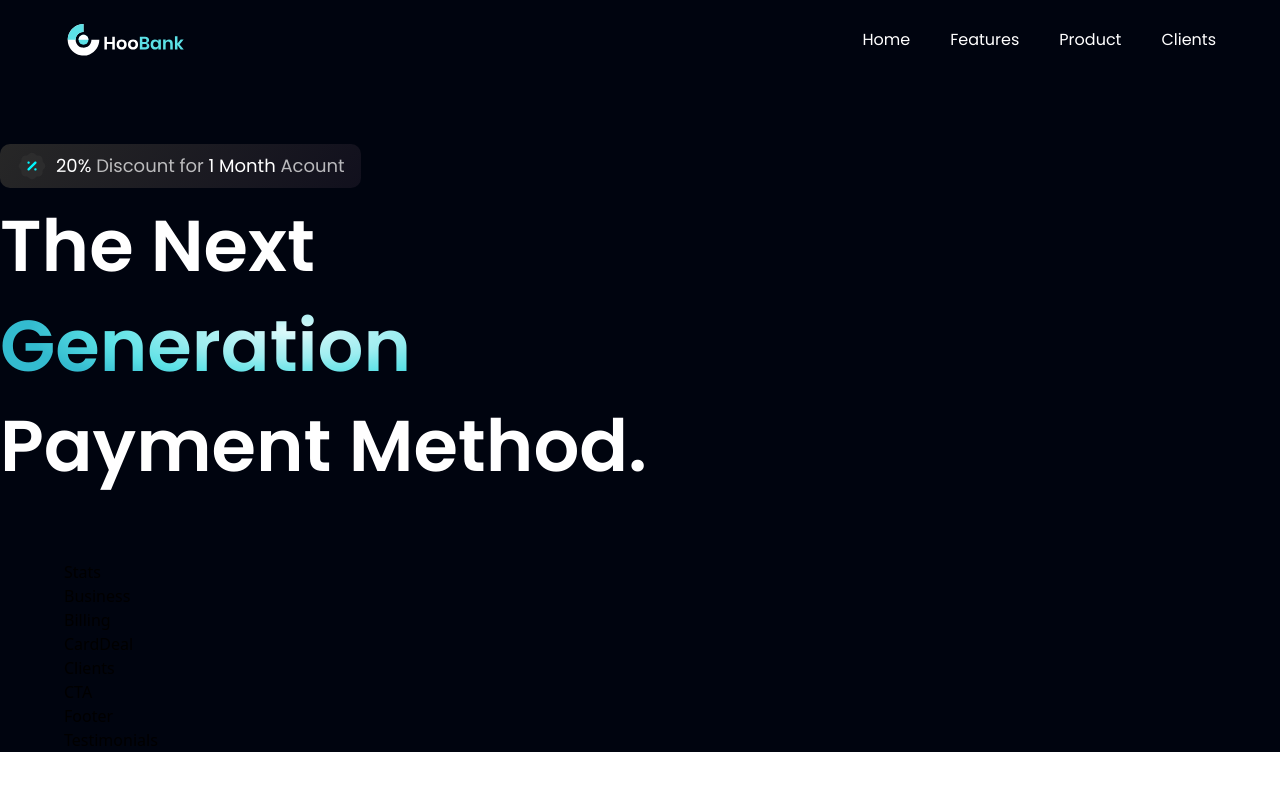
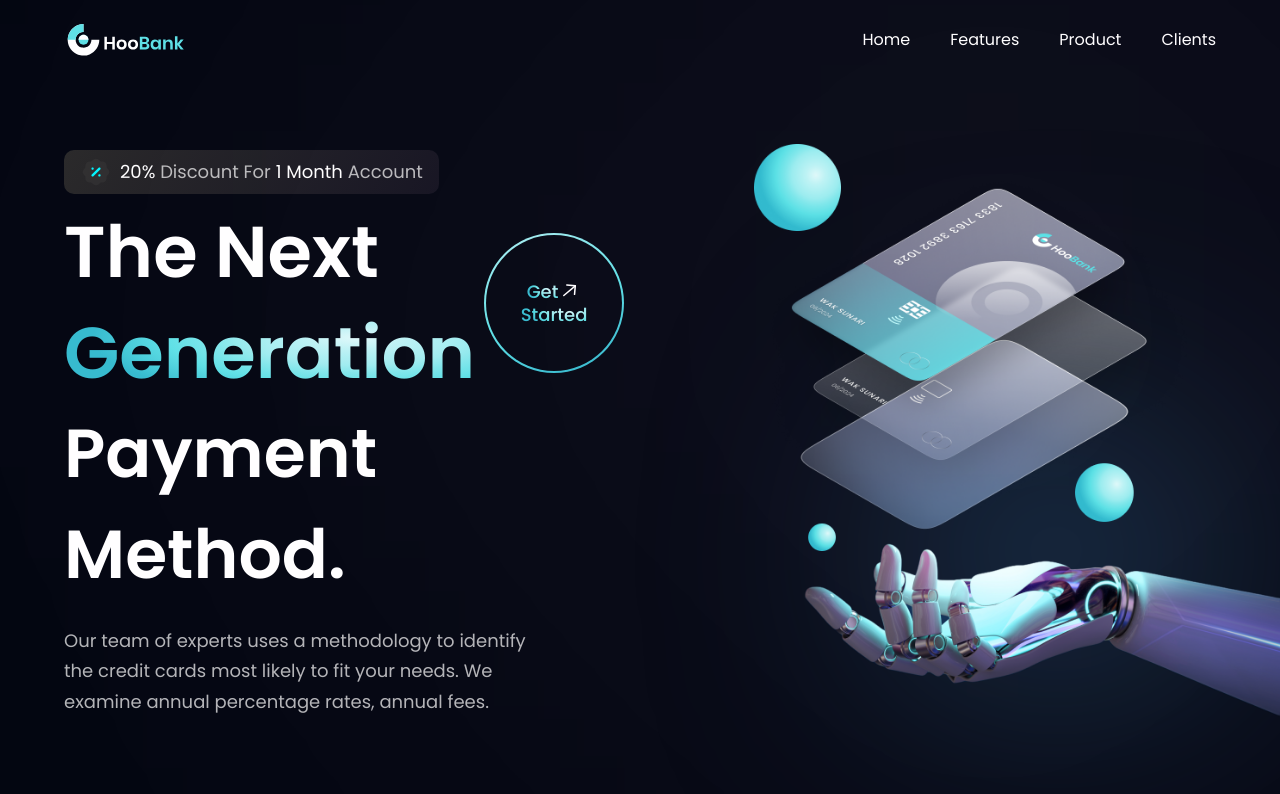
Before and after one commit to Icika-max/bank_modern_app, a React (Vite) app: page / in a window 1280 px wide. Shown: the top 794 px of the page. Built offline with nearby package versions, Linux system fonts and the light colour scheme.

Commit message:
completed the hero section

```diff
--- a/src/App.jsx
+++ b/src/App.jsx
@@ -1,6 +1,6 @@
 import React from 'react'
 import styles from './style'
-import { Navbar,Billing,CardDeal,Business,Clients,CTA,Stats,Footer,Testimonials,Hero} from './components'
+import { Navbar,Billing,CardDeal,Business,Clients,CTA,Stats,Footer,Testimonials,Hero } from './components'
 
 const App = () => {
   return (
@@ -25,6 +25,7 @@
         <CTA/>
         <Footer/>
         <Testimonials/>
+
       </div>
     </div>
 
--- a/src/components/GetStarted.jsx
+++ b/src/components/GetStarted.jsx
@@ -0,0 +1,21 @@
+import styles from "../style";
+import { arrowUp } from "../assets";
+
+const GetStarted = () => (
+  <div className={`${styles.flexCenter} w-[140px] h-[140px] rounded-full bg-blue-gradient p-[2px] cursor-pointer`}>
+    <div className={`${styles.flexCenter} flex-col bg-primary w-[100%] h-[100%] rounded-full`}>
+      <div className={`${styles.flexStart} flex-row`}>
+        <p className="font-poppins font-medium text-[18px] leading-[23.4px]">
+          <span className="text-gradient">Get</span>
+        </p>
+        <img src={arrowUp} alt="arrow-up" className="w-[23px] h-[23px] object-contain" />
+      </div>
+
+      <p className="font-poppins font-medium text-[18px] leading-[23.4px]">
+        <span className="text-gradient">Started</span>
+      </p>
+    </div>
+  </div>
+);
+
+export default GetStarted;
--- a/src/components/Hero.jsx
+++ b/src/components/Hero.jsx
@@ -1,35 +1,54 @@
-import React from 'react'
-import styles from '../style'
-import { discount, robot } from '../assets'
+import styles from "../style";
+import { discount, robot } from "../assets";
+import GetStarted from "./GetStarted";
 
 const Hero = () => {
   return (
-    <section id='home' className={`flex md:flex-row flex-col ${styles.paddingY}`}>
-      <div className={`flex-1 ${styles.flexStart} flex-col x1:px-6`}>
-        <div className='flex flex-row items-center py-[6px] px-4 bg-discount-gradient rounded-[10px] mb-2'>
-          <img src={discount} alt="discount" className='w-[32px] h-[32px]' />
+    <section id="home" className={`flex md:flex-row flex-col ${styles.paddingY}`}>
+      <div className={`flex-1 ${styles.flexStart} flex-col xl:px-0 sm:px-16 px-6`}>
+        <div className="flex flex-row items-center py-[6px] px-4 bg-discount-gradient rounded-[10px] mb-2">
+          <img src={discount} alt="discount" className="w-[32px] h-[32px]" />
           <p className={`${styles.paragraph} ml-2`}>
-            <span className='text-white'>20%</span> Discount for {''}
-            <span className='text-white'>1 Month </span> Acount
-
+            <span className="text-white">20%</span> Discount For{" "}
+            <span className="text-white">1 Month</span> Account
           </p>
-
-        </div>
-        <div className='flex flex-row justify-between items-center w-full'>
-          <h1 className='flex-1 font-poppins font-semibold ss:text-[72px] text-[52px] text-white ss:leading-[100px] leading-[75px]'>
-            The Next <br className='sm:block hidden'/>{""}
-            <span
-            className='text-gradient'>Generation</span> <br className='sm:block hidden'/>
-            {" "}
-            Payment Method.
-          </h1>
-
         </div>
 
+        <div className="flex flex-row justify-between items-center w-full">
+          <h1 className="flex-1 font-poppins font-semibold ss:text-[72px] text-[52px] text-white ss:leading-[100.8px] leading-[75px]">
+            The Next <br className="sm:block hidden" />{" "}
+            <span className="text-gradient">Generation</span>{" "}
+          </h1>
+          <div className="ss:flex hidden md:mr-4 mr-0">
+            <GetStarted />
+          </div>
+        </div>
+
+        <h1 className="font-poppins font-semibold ss:text-[68px] text-[52px] text-white ss:leading-[100.8px] leading-[75px] w-full">
+          Payment Method.
+        </h1>
+        <p className={`${styles.paragraph} max-w-[470px] mt-5`}>
+          Our team of experts uses a methodology to identify the credit cards
+          most likely to fit your needs. We examine annual percentage rates,
+          annual fees.
+        </p>
       </div>
 
+      <div className={`flex-1 flex ${styles.flexCenter} md:my-0 my-10 relative`}>
+        <img src={robot} alt="billing" className="w-[100%] h-[100%] relative z-[5]" />
+
+        {/* gradient start */}
+        <div className="absolute z-[0] w-[40%] h-[35%] top-0 pink__gradient" />
+        <div className="absolute z-[1] w-[80%] h-[80%] rounded-full white__gradient bottom-40" />
+        <div className="absolute z-[0] w-[50%] h-[50%] right-20 bottom-20 blue__gradient" />
+        {/* gradient end */}
+      </div>
+
+      <div className={`ss:hidden ${styles.flexCenter}`}>
+        <GetStarted />
+      </div>
     </section>
-  )
-}
+  );
+};
 
-export default Hero
+export default Hero;
--- a/src/components/index.js
+++ b/src/components/index.js
@@ -20,4 +20,5 @@
   Footer,
   Testimonials,
   Hero,
+
 };
```
